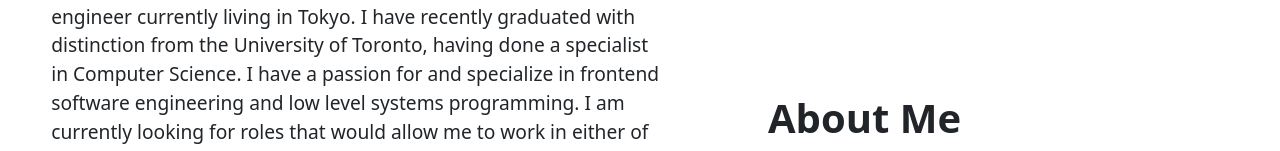
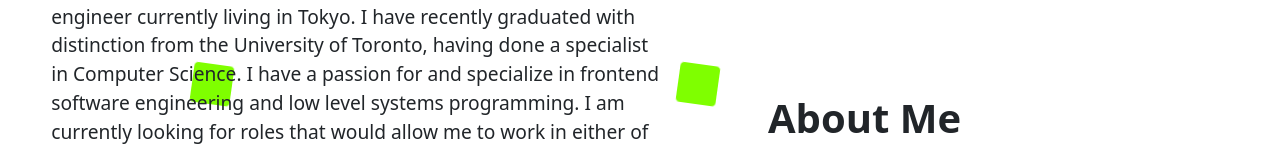
Before and after one commit to anoverga17/anoverga17.github.io, a Next.js app: page / in a window 1280 px wide. Shown: the part 454-605 px from the top of the page. Built offline with nearby package versions, Linux system fonts and the light colour scheme; a web font is replaced by a local one.

Commit message:
Added more background floaters

```diff
--- a/src/app/layout.js
+++ b/src/app/layout.js
@@ -9,6 +9,15 @@
 };
 
 export default function RootLayout({ children }) {
+    const letter_animate = [];
+    for (let i = 0; i < 15; i++) {
+        letter_animate.push({
+            key: i,
+            x: `${Math.floor(Math.random() * 100)}vw`,
+            time: `${Math.floor(Math.random() * 10) + 5}s`
+        });
+    }
+
     return (
         <html lang="en">
             <head>
@@ -19,7 +28,7 @@
             <body>
                 <MenuBar/>
                 {children}
-        <Letter/>
+                {letter_animate.map(l => <Letter key={l.key} time={l.time} x={l.x}/>)}
             </body>
         </html>
     );
--- a/src/components/letter.js
+++ b/src/components/letter.js
@@ -4,14 +4,9 @@
 import { animate, motion, useAnimate } from "motion/react"
 import styles from './letter.module.css'
 
-export default function Letter() {
-
-    useEffect(() => {
-        // window is accessible here.
-        console.log("window.innerHeight", window.innerHeight);
-    }, []);
+export default function Letter(props) {
 
     return (
-        <div className={styles.letter}></div>
+        <div className={styles.letter} style={{animationDuration: props.time, left: props.x}}></div>
     )
 }
--- a/src/components/letter.module.css
+++ b/src/components/letter.module.css
@@ -1,10 +1,10 @@
+
 .letter {
     background-color: chartreuse;
     border-radius: 10%;
-    position: absolute;
-    min-height: 50px;
-    min-width: 50px;
-    animation-duration: 15s;
+    position: fixed;
+    min-height: 40px;
+    min-width: 40px;
     animation-name: slide-in;
     animation-iteration-count: infinite;
     z-index:-1;
@@ -12,14 +12,10 @@
 
 
 @keyframes slide-in {
-  from {
-    translate: -50px 50px;
-    scale: 100% 1;
-  }
-
-  to {
-    translate:  150vw -150vw;
-    scale: 100% 1;
-    rotate: 90deg;
-  }
+    from {
+        transform: translateY(-80px) rotate(0deg);
+    }
+    to {
+        transform: translateY(-200vh) rotate(90deg);
+    }
 }
```
Lines whose indentation alone changed are shown as unchanged.
